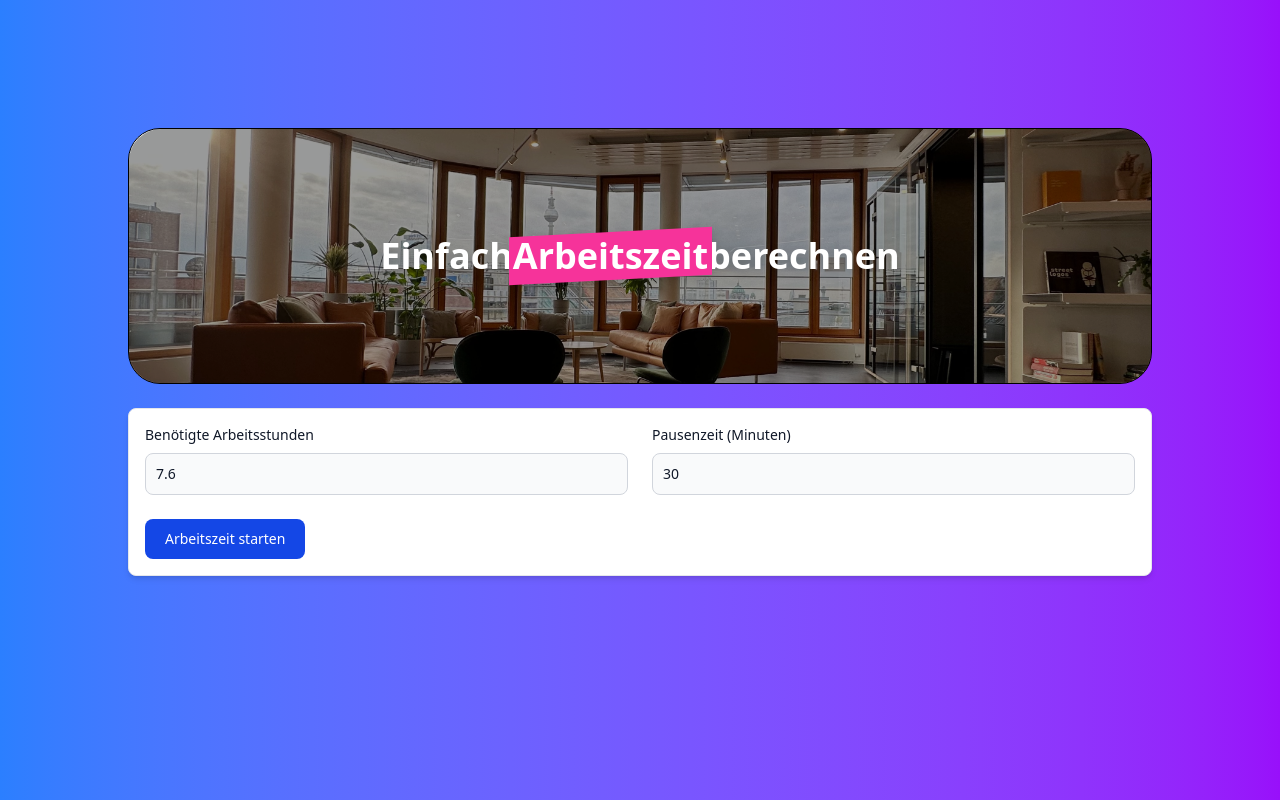
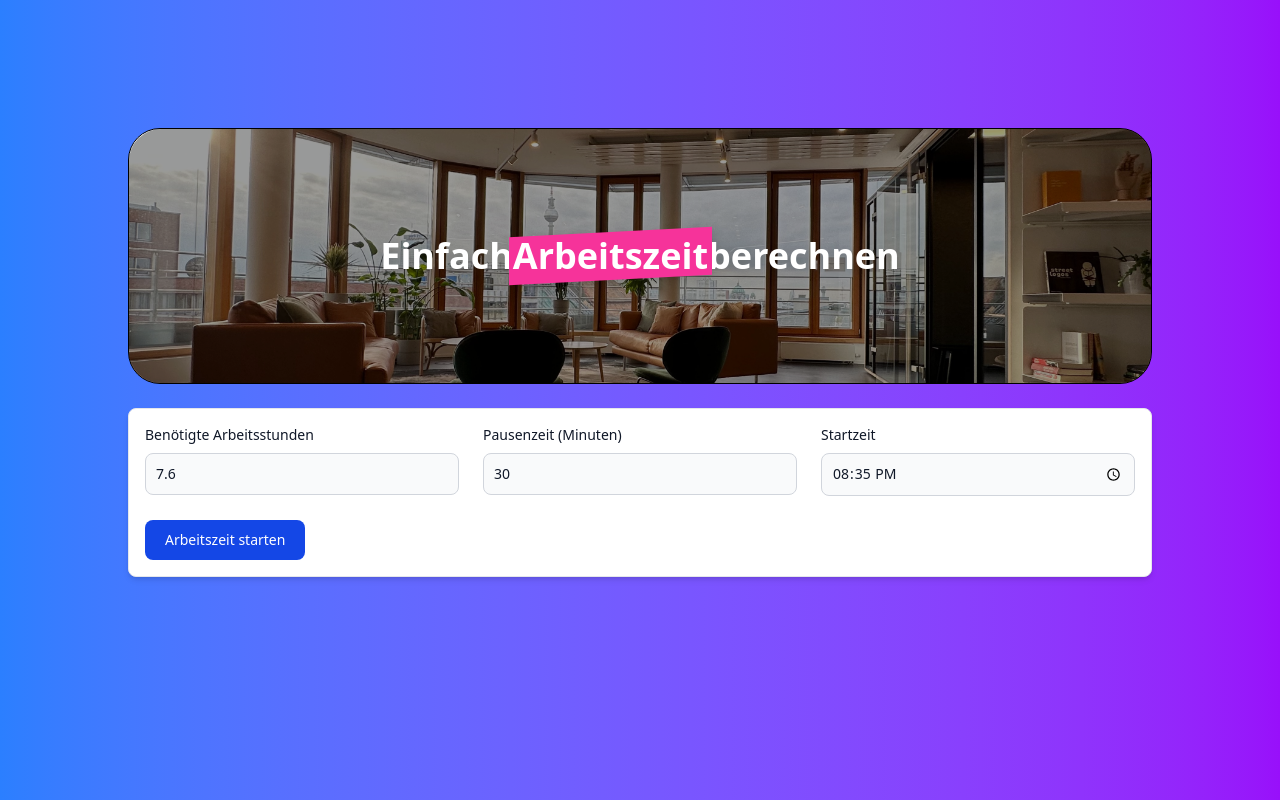
Before and after one commit to Dominic-Kaemereit/workclock, a Next.js app: page / in a window 1280 px wide. Built offline with nearby package versions, Linux system fonts and the light colour scheme.

Commit message:
feat: add start time input and initialize start time to current date

```diff
--- a/src/component/WorkClock.tsx
+++ b/src/component/WorkClock.tsx
@@ -3,7 +3,7 @@ import {useEffect, useState} from "react";
 export default function WorkClock() {
     const [loading, setLoading] = useState(true);
     const [started, setStarted] = useState(false);
-    const [startTime, setStartTime] = useState<Date | null>(null);
+    const [startTime, setStartTime] = useState<Date | null>(new Date()); // Standardmäßig aktuelle Zeit
     const [endTime, setEndTime] = useState<Date | null>(null);
     const [neededHours, setNeededHours] = useState(7.6);
     const [breakMinutes, setBreakMinutes] = useState(30);
@@ -39,14 +39,13 @@ export default function WorkClock() {
     }, []);
 
     const handleStart = () => {
-        const now = new Date();
-        const end = calculateEndTime(now, neededHours, breakMinutes);
+        if (!startTime) return;
+        const end = calculateEndTime(startTime, neededHours, breakMinutes);
 
         setStarted(true);
-        setStartTime(now);
         setEndTime(end);
 
-        localStorage.setItem("startTime", now.toISOString());
+        localStorage.setItem("startTime", startTime.toISOString());
         localStorage.setItem("endTime", end.toISOString());
         localStorage.setItem("neededHours", neededHours.toString());
         localStorage.setItem("breakMinutes", breakMinutes.toString());
@@ -54,7 +53,7 @@ export default function WorkClock() {
 
     const handleReset = () => {
         setStarted(false);
-        setStartTime(null);
+        setStartTime(new Date());
         setEndTime(null);
         setTimeLeft("");
         localStorage.clear();
@@ -103,7 +102,7 @@ export default function WorkClock() {
         <br/>
         <div
             className="p-4 bg-white rounded-lg border border-gray-200 shadow-md dark:bg-gray-800 dark:border-gray-700">
-            {loading ? renderLoading() : started ? renderView(handleReset, startTime, endTime, timeLeft) : renderSetUp(breakMinutes, setBreakMinutes, neededHours, setNeededHours, handleStart)}
+            {loading ? renderLoading() : started ? renderView(handleReset, startTime, endTime, timeLeft) : renderSetUp(breakMinutes, setBreakMinutes, neededHours, setNeededHours, startTime, setStartTime, handleStart)}
         </div>
     </div>;
 }
@@ -140,16 +139,17 @@ function renderView(handleReset: () => void, startTime: Date | null, endTime: Da
 function renderSetUp(
     breakMinutes: number, setBreakMinutes: (minutes: number) => void,
     neededHours: number, setNeededHours: (hours: number) => void,
+    startTime: Date | null, setStartTime: (time: Date) => void,
     handleStart: () => void) {
     return <div>
-        <div className="grid gap-6 mb-6 md:grid-cols-2">
+        <div className="grid gap-6 mb-6 md:grid-cols-3">
             <div>
                 <label
-                    htmlFor="first_name"
+                    htmlFor="needed_hours"
                     className="block mb-2 text-sm font-medium text-gray-900 dark:text-white">Benötigte Arbeitsstunden</label>
                 <input
                     type="number"
-                    id="first_name"
+                    id="needed_hours"
                     className="bg-gray-50 border border-gray-300 text-gray-900 text-sm rounded-lg focus:ring-blue-500 focus:border-blue-500 block w-full p-2.5 dark:bg-gray-700 dark:border-gray-600 dark:placeholder-gray-400 dark:text-white dark:focus:ring-blue-500 dark:focus:border-blue-500"
                     placeholder="7,6"
                     value={neededHours}
@@ -158,16 +158,33 @@ function renderSetUp(
             </div>
             <div>
                 <label
-                    htmlFor="last_name"
+                    htmlFor="break_minutes"
                     className="block mb-2 text-sm font-medium text-gray-900 dark:text-white">Pausenzeit (Minuten)</label>
                 <input
                     type="number"
-                    id="last_name"
+                    id="break_minutes"
                     className="bg-gray-50 border border-gray-300 text-gray-900 text-sm rounded-lg focus:ring-blue-500 focus:border-blue-500 block w-full p-2.5 dark:bg-gray-700 dark:border-gray-600 dark:placeholder-gray-400 dark:text-white dark:focus:ring-blue-500 dark:focus:border-blue-500"
                     placeholder="30"
                     value={breakMinutes}
                     onChange={(e) => setBreakMinutes(parseInt(e.target.value))}
                     required />
+            </div>
+            <div>
+                <label
+                    htmlFor="start_time"
+                    className="block mb-2 text-sm font-medium text-gray-900 dark:text-white">Startzeit</label>
+                <input
+                    type="time"
+                    id="start_time"
+                    className="bg-gray-50 border border-gray-300 text-gray-900 text-sm rounded-lg focus:ring-blue-500 focus:border-blue-500 block w-full p-2.5 dark:bg-gray-700 dark:border-gray-600 dark:placeholder-gray-400 dark:text-white dark:focus:ring-blue-500 dark:focus:border-blue-500"
+                    value={startTime ? startTime.toISOString().substring(11,16) : ""}
+                    onChange={(e) => {
+                        const [hours, minutes] = e.target.value.split(":").map(Number);
+                        const newTime = new Date();
+                        newTime.setHours(hours, minutes, 0, 0);
+                        setStartTime(newTime);
+                    }}
+                />
             </div>
         </div>
         <button
```
